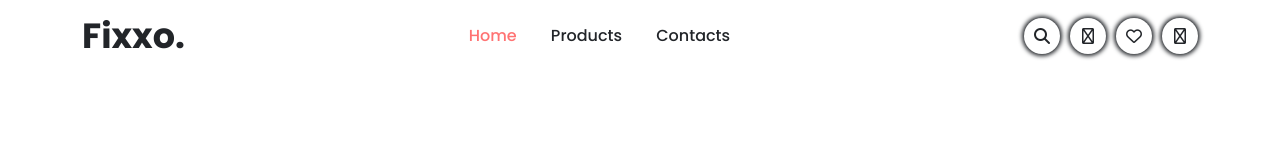
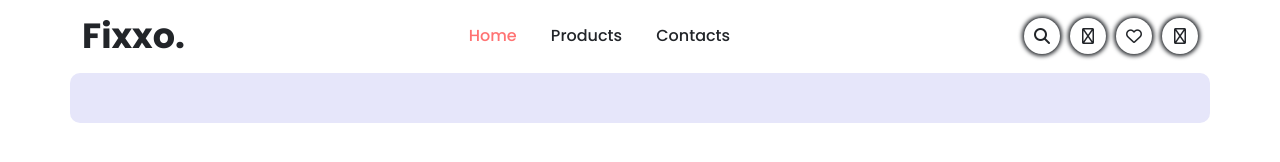
Before and after one commit to ChristofferSladin/frontend, a plain HTML site: page fixxo/index.html in a window 1280 px wide. Drawn offline with nearby package versions, Linux system fonts and the light colour scheme; files whose address does not match are found by name.

Commit message:
added div showcase and some css

```diff
--- a/fixxo/CSS/style.css
+++ b/fixxo/CSS/style.css
@@ -64,3 +64,16 @@ a{
         #header .container .menu-icons .link-circle{
             margin-left: 10px;
         }
+
+.ShowCase{
+    display:flex;
+    background-color: lavender;
+    border-radius: 10px;
+    border:#222529;
+    height: 50px;
+}
+    .pictures{
+    justify-content: space-between;
+    display: flex;
+
+    }
--- a/fixxo/index.html
+++ b/fixxo/index.html
@@ -32,6 +32,12 @@
     </header>
 
     <!-- ShowCase -->
+    <div class="ShowCase container">
+        <div class="pictures container">
+
+        </div>
+    </div>
+
 
 
    <script src="https://cdn.jsdelivr.net/npm/bootstrap@5.3.0-alpha1/dist/js/bootstrap.bundle.min.js" integrity="sha384-w76AqPfDkMBDXo30jS1Sgez6pr3x5MlQ1ZAGC+nuZB+EYdgRZgiwxhTBTkF7CXvN" crossorigin="anonymous"></script>
```
